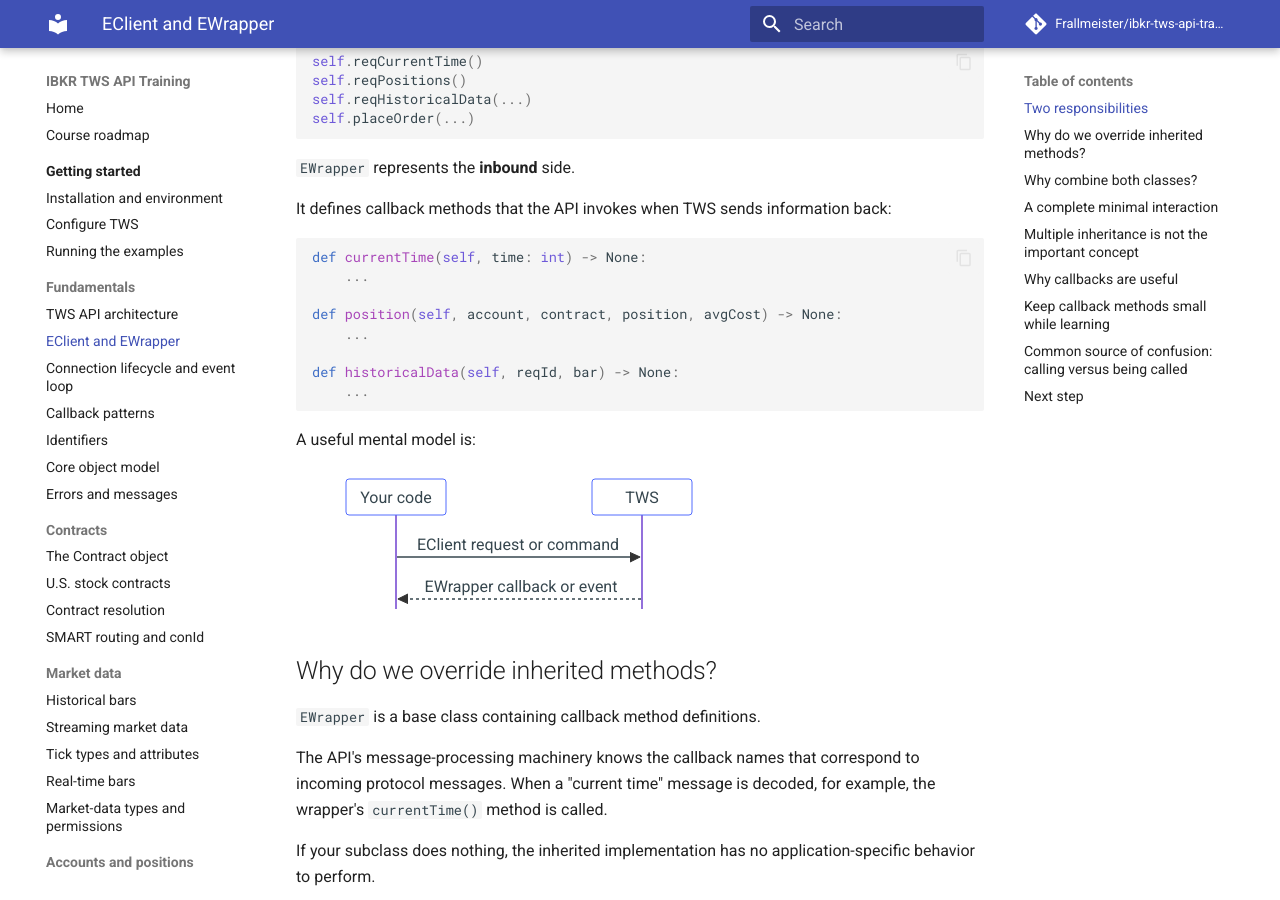
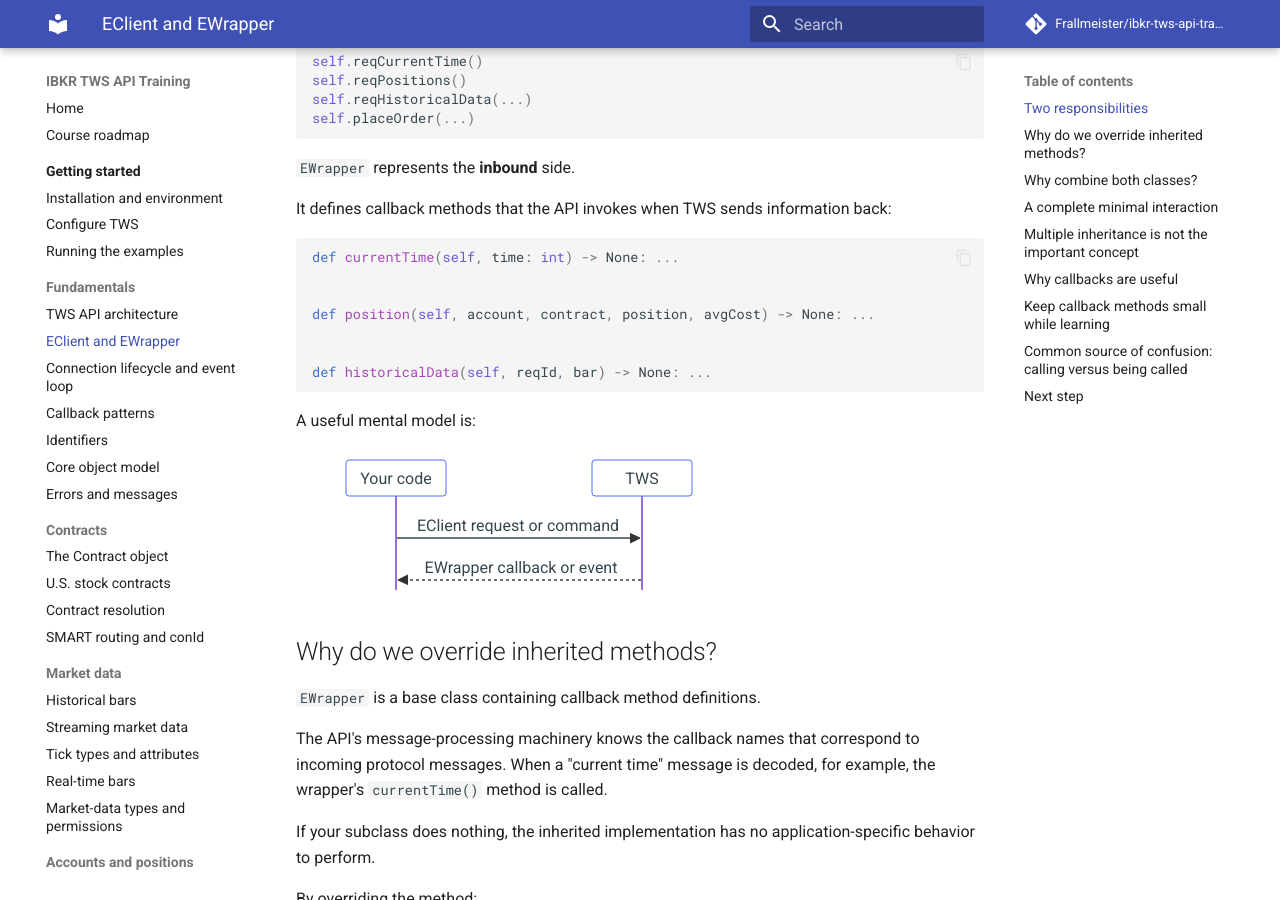
Before and after one commit to Frallmeister/ibkr-tws-api-training, an MkDocs documentation site: the page built from docs/fundamentals/eclient-ewrapper.md, in a window 1280 px wide and 900 px high, scrolled down 405 px. Built offline with MkDocs 1.6.1 and Material for MkDocs 9.7.7, drawn with Linux system fonts in a browser that asks for light colours; comment, search, counter and statistics services are not loaded.

Commit message:
Format two md files with ruff

````diff
--- a/docs/fundamentals/eclient-ewrapper.md
+++ b/docs/fundamentals/eclient-ewrapper.md
@@ -22,14 +22,13 @@
 It defines callback methods that the API invokes when TWS sends information back:
 
 ```python
-def currentTime(self, time: int) -> None:
-    ...
+def currentTime(self, time: int) -> None: ...
 
-def position(self, account, contract, position, avgCost) -> None:
-    ...
 
-def historicalData(self, reqId, bar) -> None:
-    ...
+def position(self, account, contract, position, avgCost) -> None: ...
+
+
+def historicalData(self, reqId, bar) -> None: ...
 ```
 
 A useful mental model is:
````
Also changed, not shown: docs/examples/first-connection.md (+3 -3 lines).
